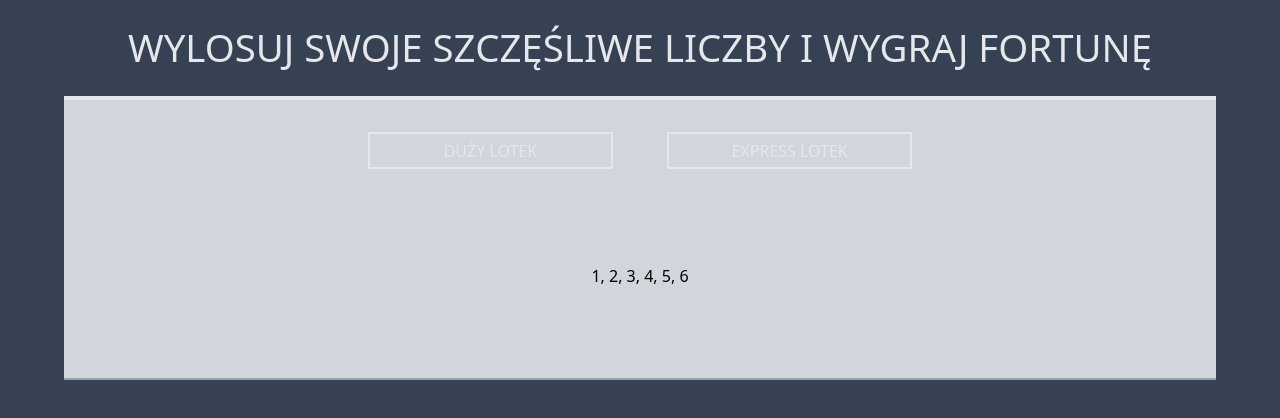
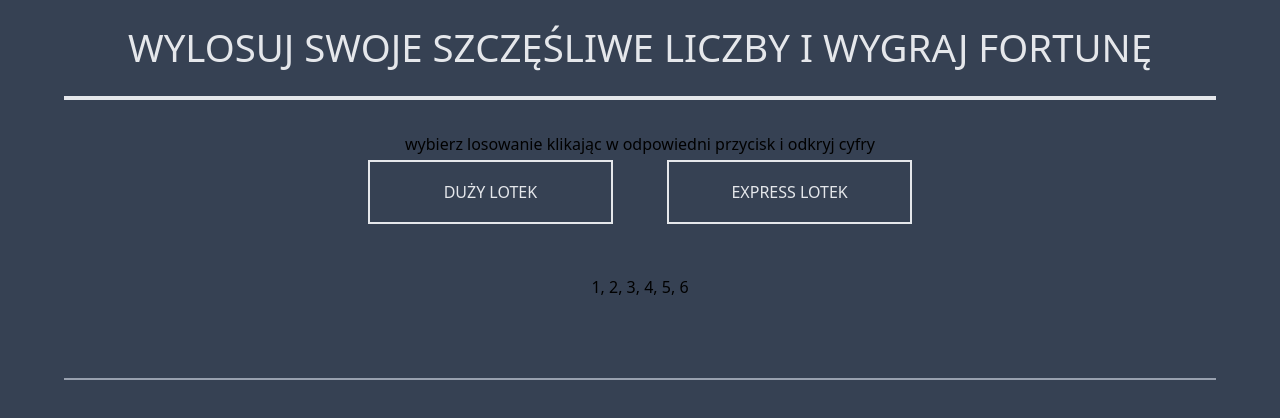
Before and after one commit to Scorpion19702022/RANDOM_LOTTTO_NUMBERS, a React (Vite) app: page / in a window 1280 px wide. Shown: the top 418 px of the page. Built offline with nearby package versions, Linux system fonts and the light colour scheme.

Commit message:
added style

```diff
--- a/src/Components/LottoNumbers/LottoNumbers.tsx
+++ b/src/Components/LottoNumbers/LottoNumbers.tsx
@@ -1,15 +1,16 @@
 const LottoNumbers = () => {
 	return (
-		<section className='w-[90%] h-[35%] flex flex-col justify-between items-center p-[2em] border-b-2 bg-gray-300 border-gray-400'>
-			<div className='w-full h-[25%] flex justify-between md:w-[50%]'>
-				<button className='w-[40%] h-[70%] border-2 border-gray-200 text-gray-200 cursor-pointer transition duration-300 md:w-[40%] lg:w-[45%] hover:bg-gray-800'>
+		<section className='w-[90%] h-[35%] flex flex-col justify-between items-center p-[2em] border-b-2 border-gray-400'>
+			<h2>wybierz losowanie klikając w odpowiedni przycisk i odkryj cyfry</h2>
+			<div className='w-full h-[30%] flex justify-between md:w-[50%]'>
+				<button className='w-[40%] border-2 border-gray-200 text-gray-200 cursor-pointer transition duration-300 md:w-[40%] lg:w-[45%] hover:bg-gray-800'>
 					{`duży lotek`.toLocaleUpperCase()}
 				</button>
-				<button className='w-[40%] h-[70%] border-2 border-gray-200 text-gray-200 cursor-pointer transition duration-300 md:w-[40%] lg:w-[45%] hover:bg-gray-800'>
+				<button className='w-[40%] border-2 border-gray-200 text-gray-200 cursor-pointer transition duration-300 md:w-[40%] lg:w-[45%] hover:bg-gray-800'>
 					{`express lotek`.toLocaleUpperCase()}
 				</button>
 			</div>
-			<div className='w-full h-[65%] flex justify-center items-center'>
+			<div className='w-full h-[55%] flex justify-center items-center'>
 				<span>1, 2, 3, 4, 5, 6</span>
 			</div>
 		</section>
```
